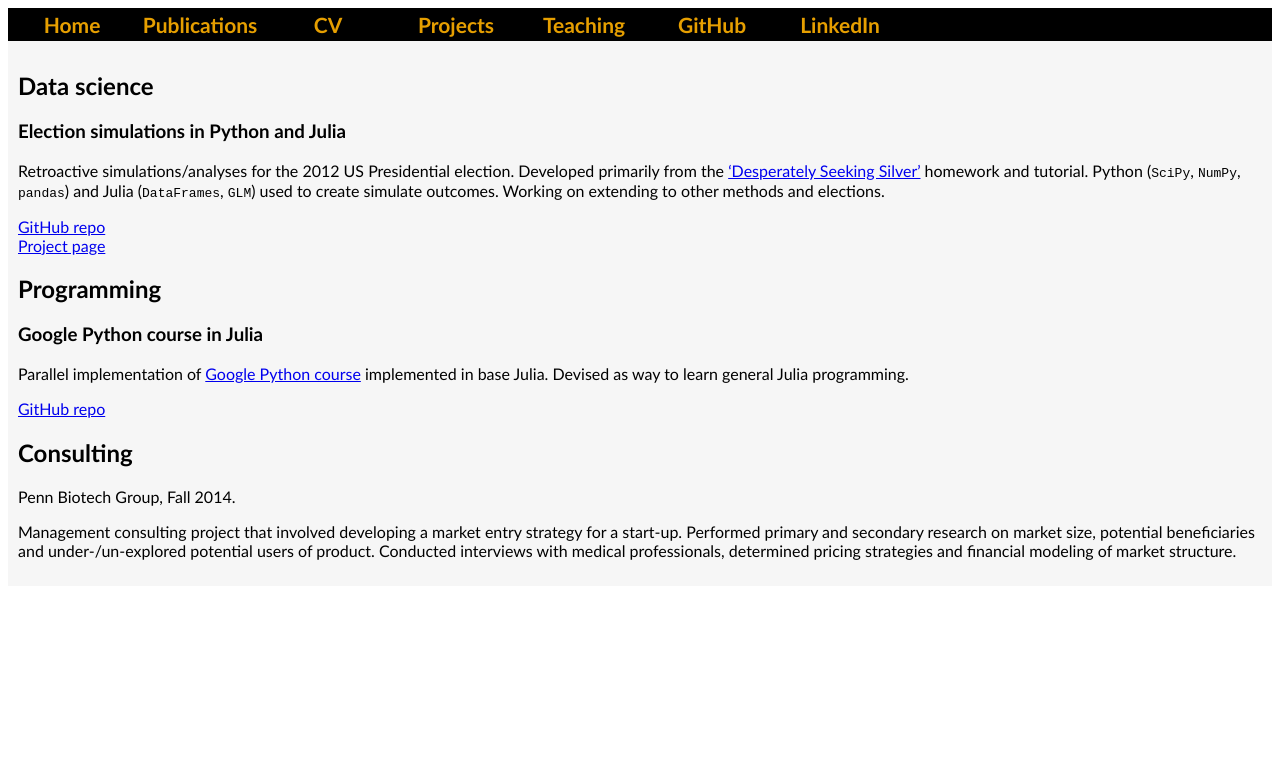
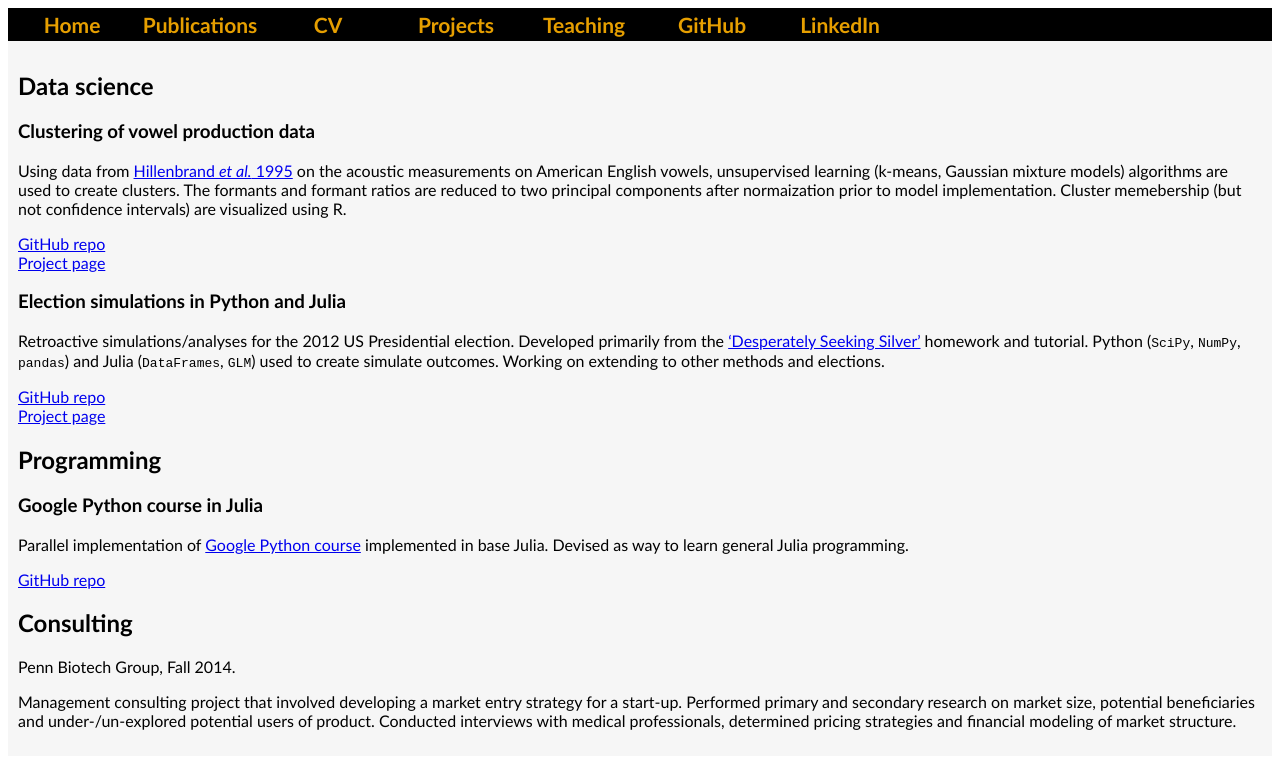
Before and after one commit to julian3rd/julian3rd.github.io, a Jekyll site: the page built from project-list.md, in a window 1280 px wide. Shown: the top 769 px of the page. Built offline with Jekyll 4.4.1, drawn with Linux system fonts in a browser that asks for light colours; Markdown is read by kramdown in place of the engine named in the settings.

Commit message:
added Hillenbrand project description

```diff
--- a/project-list.md
+++ b/project-list.md
@@ -4,6 +4,13 @@ title: Data science and programming projects
 ---
 
 ## Data science
+
+### Clustering of vowel production data
+
+Using data from [Hillenbrand *et al.* 1995](http://homepages.wmich.edu/~hillenbr/voweldata.html) on the acoustic measurements on American English vowels, unsupervised learning (k-means, Gaussian mixture models) algorithms are used to create clusters. The formants and formant ratios are reduced to two principal components after normaization prior to model implementation. Cluster memebership (but not confidence intervals) are visualized using R.
+
+[GitHub repo](https://github.com/julian3rd/hillenbrand-vowel-clustering)
+[Project page](http://julian3rd.github.io/hillenbrand-vowel-clustering)
 
 ### Election simulations in Python and Julia
 Retroactive simulations/analyses for the 2012 US Presidential election. Developed primarily from the ['Desperately Seeking Silver'](http://nbviewer.ipython.org/github/cs109/content/blob/master/HW2.ipynb) homework and tutorial. Python (`SciPy`, `NumPy`, `pandas`) and Julia (`DataFrames`, `GLM`) used to create simulate outcomes. Working on extending to other methods and elections.
```
